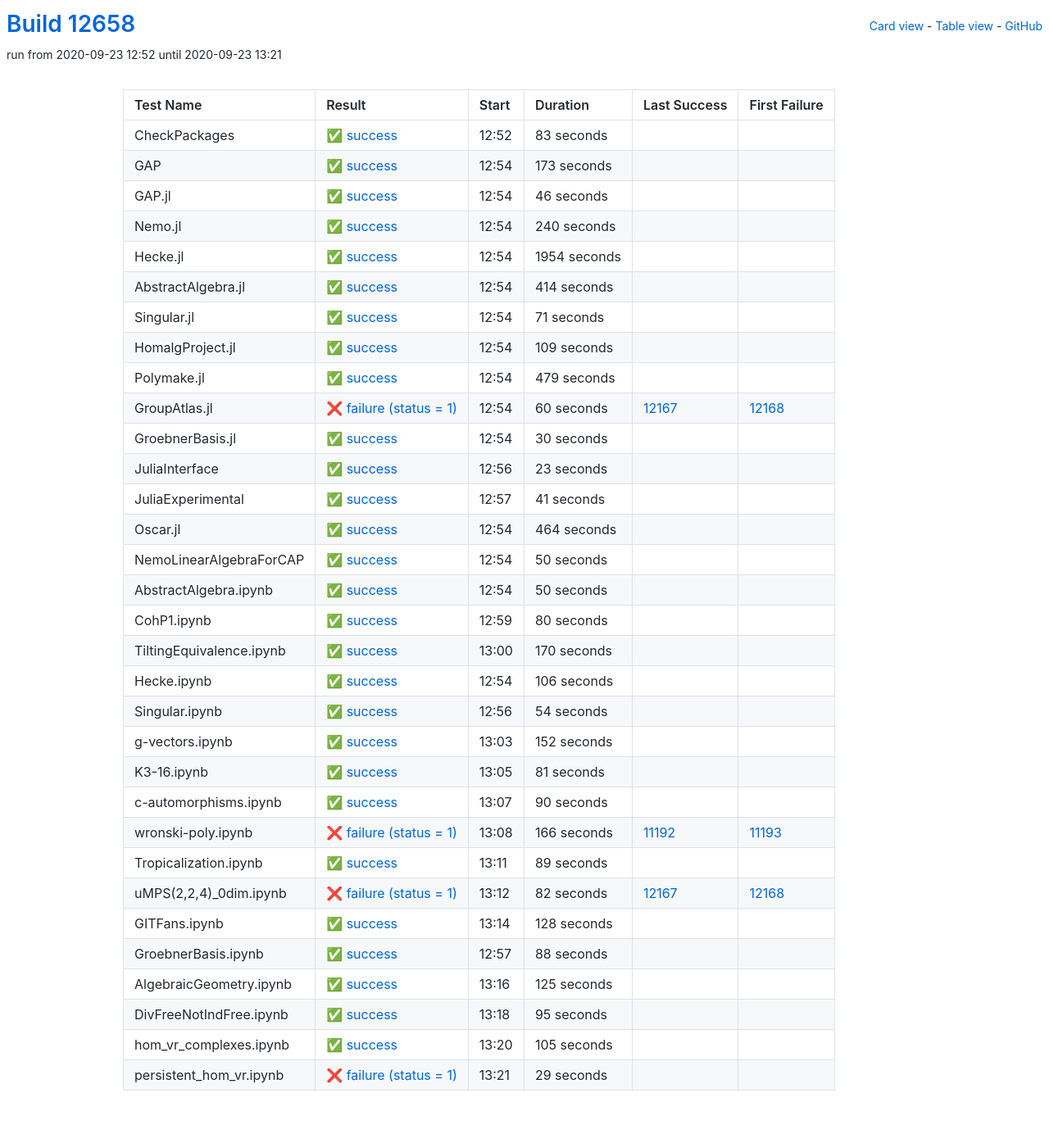
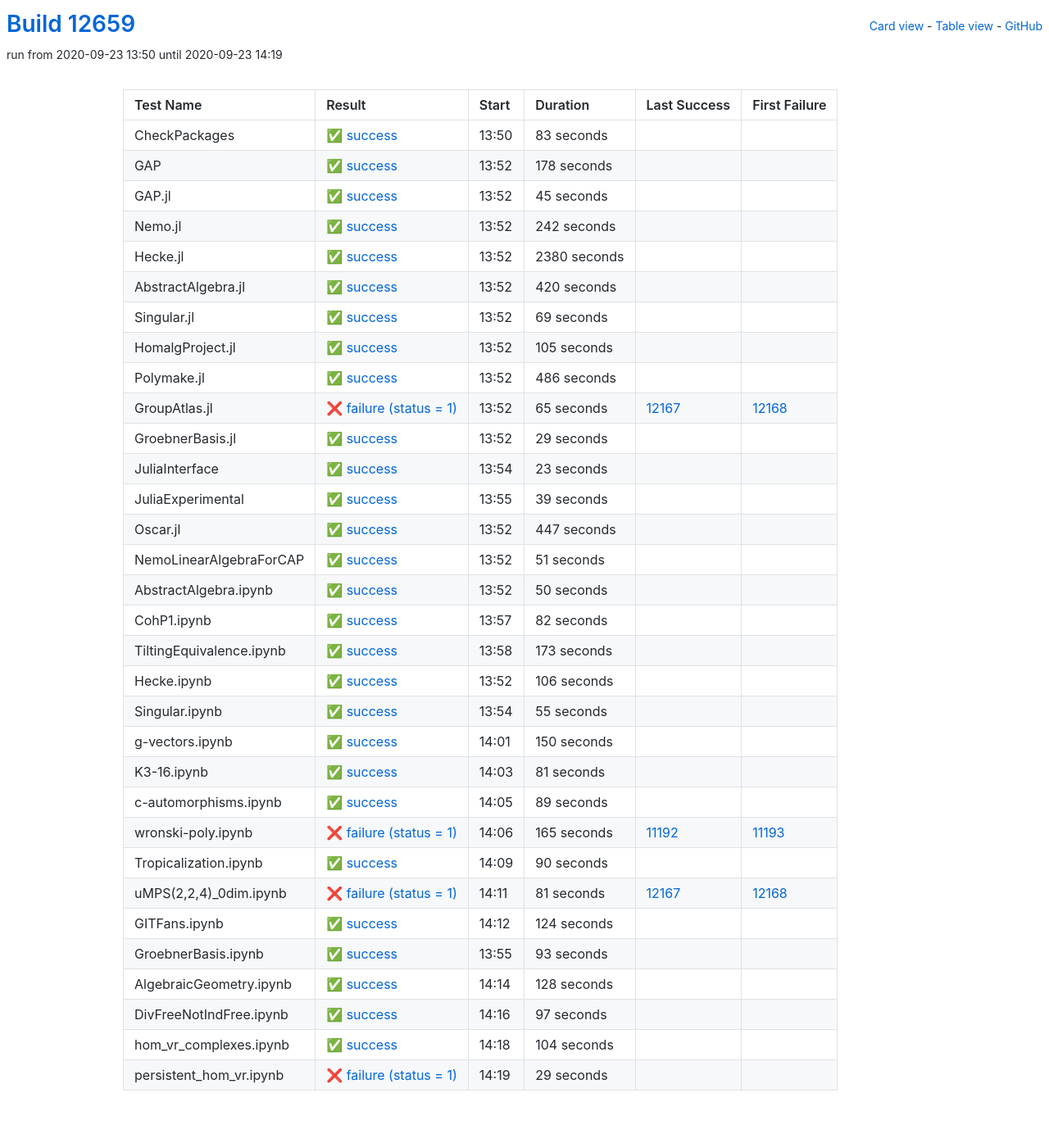
Before and after one commit to oscar-system/oscar-ci-status, a Jekyll site: the page built from table.html, in a window 1280 px wide. Shown: the whole page at 82% size. Built offline with Jekyll 4.4.1, drawn with Linux system fonts in a browser that asks for light colours.

Commit message:
Build #12659

```diff
--- a/_data/ci.yml
+++ b/_data/ci.yml
@@ -1,6 +1,6 @@
 ---
-build: 12658
-build_url: https://oscarci.mathematik.uni-kl.de/job/oscar/12658/
+build: 12659
+build_url: https://oscarci.mathematik.uni-kl.de/job/oscar/12659/
 job: oscar
 organization: oscar-system
 repo: oscar-ci-status
@@ -8,8 +8,8 @@
 tests:
 - name: CheckPackages
   id: checkpackages
-  log: https://oscarci.mathematik.uni-kl.de/job/oscar/12658/artifact/logs/build-12658/CheckPackages.log
-  start: 2020-09-23 12:52
+  log: https://oscarci.mathematik.uni-kl.de/job/oscar/12659/artifact/logs/build-12659/CheckPackages.log
+  start: 2020-09-23 13:50
   success: true
   exitcode: 0
   status: success
@@ -20,128 +20,128 @@
   first_failure_url:
 - name: GAP
   id: gap
-  log: https://oscarci.mathematik.uni-kl.de/job/oscar/12658/artifact/logs/build-12658/GAP.log
-  start: 2020-09-23 12:54
+  log: https://oscarci.mathematik.uni-kl.de/job/oscar/12659/artifact/logs/build-12659/GAP.log
+  start: 2020-09-23 13:52
   success: true
   exitcode: 0
   status: success
-  duration: 173
+  duration: 178
   last_success: false
   last_success_url:
   first_failure: false
   first_failure_url:
 - name: GAP.jl
   id: gap-jl
-  log: https://oscarci.mathematik.uni-kl.de/job/oscar/12658/artifact/logs/build-12658/GAP.jl.log
-  start: 2020-09-23 12:54
+  log: https://oscarci.mathematik.uni-kl.de/job/oscar/12659/artifact/logs/build-12659/GAP.jl.log
+  start: 2020-09-23 13:52
   success: true
   exitcode: 0
   status: success
-  duration: 46
+  duration: 45
   last_success: false
   last_success_url:
   first_failure: false
   first_failure_url:
 - name: Nemo.jl
   id: nemo-jl
-  log: https://oscarci.mathematik.uni-kl.de/job/oscar/12658/artifact/logs/build-12658/Nemo.jl.log
-  start: 2020-09-23 12:54
+  log: https://oscarci.mathematik.uni-kl.de/job/oscar/12659/artifact/logs/build-12659/Nemo.jl.log
+  start: 2020-09-23 13:52
   success: true
   exitcode: 0
   status: success
-  duration: 240
+  duration: 242
   last_success: false
   last_success_url:
   first_failure: false
   first_failure_url:
 - name: Hecke.jl
   id: hecke-jl
-  log: https://oscarci.mathematik.uni-kl.de/job/oscar/12658/artifact/logs/build-12658/Hecke.jl.log
-  start: 2020-09-23 12:54
+  log: https://oscarci.mathematik.uni-kl.de/job/oscar/12659/artifact/logs/build-12659/Hecke.jl.log
+  start: 2020-09-23 13:52
   success: true
   exitcode: 0
   status: success
-  duration: 1954
+  duration: 2380
   last_success: false
   last_success_url:
   first_failure: false
   first_failure_url:
 - name: AbstractAlgebra.jl
   id: abstractalgebra-jl
-  log: https://oscarci.mathematik.uni-kl.de/job/oscar/12658/artifact/logs/build-12658/AbstractAlgebra.jl.log
-  start: 2020-09-23 12:54
+  log: https://oscarci.mathematik.uni-kl.de/job/oscar/12659/artifact/logs/build-12659/AbstractAlgebra.jl.log
+  start: 2020-09-23 13:52
   success: true
   exitcode: 0
   status: success
-  duration: 414
+  duration: 420
   last_success: false
   last_success_url:
   first_failure: false
   first_failure_url:
 - name: Singular.jl
   id: singular-jl
-  log: https://oscarci.mathematik.uni-kl.de/job/oscar/12658/artifact/logs/build-12658/Singular.jl.log
-  start: 2020-09-23 12:54
+  log: https://oscarci.mathematik.uni-kl.de/job/oscar/12659/artifact/logs/build-12659/Singular.jl.log
+  start: 2020-09-23 13:52
   success: true
   exitcode: 0
   status: success
-  duration: 71
+  duration: 69
   last_success: false
   last_success_url:
   first_failure: false
   first_failure_url:
 - name: HomalgProject.jl
   id: homalgproject-jl
-  log: https://oscarci.mathematik.uni-kl.de/job/oscar/12658/artifact/logs/build-12658/HomalgProject.jl.log
-  start: 2020-09-23 12:54
+  log: https://oscarci.mathematik.uni-kl.de/job/oscar/12659/artifact/logs/build-12659/HomalgProject.jl.log
+  start: 2020-09-23 13:52
   success: true
   exitcode: 0
   status: success
-  duration: 109
+  duration: 105
   last_success: false
   last_success_url:
   first_failure: false
   first_failure_url:
 - name: Polymake.jl
   id: polymake-jl
-  log: https://oscarci.mathematik.uni-kl.de/job/oscar/12658/artifact/logs/build-12658/Polymake.jl.log
-  start: 2020-09-23 12:54
+  log: https://oscarci.mathematik.uni-kl.de/job/oscar/12659/artifact/logs/build-12659/Polymake.jl.log
+  start: 2020-09-23 13:52
   success: true
   exitcode: 0
   status: success
-  duration: 479
+  duration: 486
   last_success: false
   last_success_url:
   first_failure: false
   first_failure_url:
 - name: GroupAtlas.jl
   id: groupatlas-jl
-  log: https://oscarci.mathematik.uni-kl.de/job/oscar/12658/artifact/logs/build-12658/GroupAtlas.jl.log
-  start: 2020-09-23 12:54
+  log: https://oscarci.mathematik.uni-kl.de/job/oscar/12659/artifact/logs/build-12659/GroupAtlas.jl.log
+  start: 2020-09-23 13:52
   success: false
   exitcode: 1
   status: failure
-  duration: 60
+  duration: 65
   last_success: 12167
   last_success_url: https://oscarci.mathematik.uni-kl.de/job/oscar/12167/
   first_failure: 12168
   first_failure_url: https://oscarci.mathematik.uni-kl.de/job/oscar/12168/
 - name: GroebnerBasis.jl
   id: groebnerbasis-jl
-  log: https://oscarci.mathematik.uni-kl.de/job/oscar/12658/artifact/logs/build-12658/GroebnerBasis.jl.log
-  start: 2020-09-23 12:54
+  log: https://oscarci.mathematik.uni-kl.de/job/oscar/12659/artifact/logs/build-12659/GroebnerBasis.jl.log
+  start: 2020-09-23 13:52
   success: true
   exitcode: 0
   status: success
-  duration: 30
+  duration: 29
   last_success: false
   last_success_url:
   first_failure: false
   first_failure_url:
 - name: JuliaInterface
   id: juliainterface
-  log: https://oscarci.mathematik.uni-kl.de/job/oscar/12658/artifact/logs/build-12658/JuliaInterface.log
-  start: 2020-09-23 12:56
+  log: https://oscarci.mathematik.uni-kl.de/job/oscar/12659/artifact/logs/build-12659/JuliaInterface.log
+  start: 2020-09-23 13:54
   success: true
   exitcode: 0
   status: success
@@ -152,44 +152,44 @@
   first_failure_url:
 - name: JuliaExperimental
   id: juliaexperimental
-  log: https://oscarci.mathematik.uni-kl.de/job/oscar/12658/artifact/logs/build-12658/JuliaExperimental.log
-  start: 2020-09-23 12:57
+  log: https://oscarci.mathematik.uni-kl.de/job/oscar/12659/artifact/logs/build-12659/JuliaExperimental.log
+  start: 2020-09-23 13:55
   success: true
   exitcode: 0
   status: success
-  duration: 41
+  duration: 39
   last_success: false
   last_success_url:
   first_failure: false
   first_failure_url:
 - name: Oscar.jl
   id: oscar-jl
-  log: https://oscarci.mathematik.uni-kl.de/job/oscar/12658/artifact/logs/build-12658/Oscar.jl.log
-  start: 2020-09-23 12:54
+  log: https://oscarci.mathematik.uni-kl.de/job/oscar/12659/artifact/logs/build-12659/Oscar.jl.log
+  start: 2020-09-23 13:52
   success: true
   exitcode: 0
   status: success
-  duration: 464
+  duration: 447
   last_success: false
   last_success_url:
   first_failure: false
   first_failure_url:
 - name: NemoLinearAlgebraForCAP
   id: nemolinearalgebraforcap
-  log: https://oscarci.mathematik.uni-kl.de/job/oscar/12658/artifact/logs/build-12658/NemoLinearAlgebraForCAP.log
-  start: 2020-09-23 12:54
+  log: https://oscarci.mathematik.uni-kl.de/job/oscar/12659/artifact/logs/build-12659/NemoLinearAlgebraForCAP.log
+  start: 2020-09-23 13:52
   success: true
   exitcode: 0
   status: success
-  duration: 50
+  duration: 51
   last_success: false
   last_success_url:
   first_failure: false
   first_failure_url:
 - name: AbstractAlgebra.ipynb
   id: abstractalgebra-ipynb
-  log: https://oscarci.mathematik.uni-kl.de/job/oscar/12658/artifact/logs/build-12658/AbstractAlgebra.ipynb.log
-  start: 2020-09-23 12:54
+  log: https://oscarci.mathematik.uni-kl.de/job/oscar/12659/artifact/logs/build-12659/AbstractAlgebra.ipynb.log
+  start: 2020-09-23 13:52
   success: true
   exitcode: 0
   status: success
@@ -200,32 +200,32 @@
   first_failure_url:
 - name: CohP1.ipynb
   id: cohp1-ipynb
-  log: https://oscarci.mathematik.uni-kl.de/job/oscar/12658/artifact/logs/build-12658/CohP1.ipynb.log
-  start: 2020-09-23 12:59
+  log: https://oscarci.mathematik.uni-kl.de/job/oscar/12659/artifact/logs/build-12659/CohP1.ipynb.log
+  start: 2020-09-23 13:57
   success: true
   exitcode: 0
   status: success
-  duration: 80
+  duration: 82
   last_success: false
   last_success_url:
   first_failure: false
   first_failure_url:
 - name: TiltingEquivalence.ipynb
   id: tiltingequivalence-ipynb
-  log: https://oscarci.mathematik.uni-kl.de/job/oscar/12658/artifact/logs/build-12658/TiltingEquivalence.ipynb.log
-  start: 2020-09-23 13:00
+  log: https://oscarci.mathematik.uni-kl.de/job/oscar/12659/artifact/logs/build-12659/TiltingEquivalence.ipynb.log
+  start: 2020-09-23 13:58
   success: true
   exitcode: 0
   status: success
-  duration: 170
+  duration: 173
   last_success: false
   last_success_url:
   first_failure: false
   first_failure_url:
 - name: Hecke.ipynb
   id: hecke-ipynb
-  log: https://oscarci.mathematik.uni-kl.de/job/oscar/12658/artifact/logs/build-12658/Hecke.ipynb.log
-  start: 2020-09-23 12:54
+  log: https://oscarci.mathematik.uni-kl.de/job/oscar/12659/artifact/logs/build-12659/Hecke.ipynb.log
+  start: 2020-09-23 13:52
   success: true
   exitcode: 0
   status: success
@@ -236,32 +236,32 @@
   first_failure_url:
 - name: Singular.ipynb
   id: singular-ipynb
-  log: https://oscarci.mathematik.uni-kl.de/job/oscar/12658/artifact/logs/build-12658/Singular.ipynb.log
-  start: 2020-09-23 12:56
+  log: https://oscarci.mathematik.uni-kl.de/job/oscar/12659/artifact/logs/build-12659/Singular.ipynb.log
+  start: 2020-09-23 13:54
   success: true
   exitcode: 0
   status: success
-  duration: 54
+  duration: 55
   last_success: false
   last_success_url:
   first_failure: false
   first_failure_url:
 - name: g-vectors.ipynb
   id: g-vectors-ipynb
-  log: https://oscarci.mathematik.uni-kl.de/job/oscar/12658/artifact/logs/build-12658/g-vectors.ipynb.log
-  start: 2020-09-23 13:03
+  log: https://oscarci.mathematik.uni-kl.de/job/oscar/12659/artifact/logs/build-12659/g-vectors.ipynb.log
+  start: 2020-09-23 14:01
   success: true
   exitcode: 0
   status: success
-  duration: 152
+  duration: 150
   last_success: false
   last_success_url:
   first_failure: false
   first_failure_url:
 - name: K3-16.ipynb
   id: k3-16-ipynb
-  log: https://oscarci.mathematik.uni-kl.de/job/oscar/12658/artifact/logs/build-12658/K3-16.ipynb.log
-  start: 2020-09-23 13:05
+  log: https://oscarci.mathematik.uni-kl.de/job/oscar/12659/artifact/logs/build-12659/K3-16.ipynb.log
+  start: 2020-09-23 14:03
   success: true
   exitcode: 0
   status: success
@@ -272,8 +272,32 @@
   first_failure_url:
 - name: c-automorphisms.ipynb
   id: c-automorphisms-ipynb
-  log: https://oscarci.mathematik.uni-kl.de/job/oscar/12658/artifact/logs/build-12658/c-automorphisms.ipynb.log
-  start: 2020-09-23 13:07
+  log: https://oscarci.mathematik.uni-kl.de/job/oscar/12659/artifact/logs/build-12659/c-automorphisms.ipynb.log
+  start: 2020-09-23 14:05
+  success: true
+  exitcode: 0
+  status: success
+  duration: 89
+  last_success: false
+  last_success_url:
+  first_failure: false
+  first_failure_url:
+- name: wronski-poly.ipynb
+  id: wronski-poly-ipynb
+  log: https://oscarci.mathematik.uni-kl.de/job/oscar/12659/artifact/logs/build-12659/wronski-poly.ipynb.log
+  start: 2020-09-23 14:06
+  success: false
+  exitcode: 1
+  status: failure
+  duration: 165
+  last_success: 11192
+  last_success_url: https://oscarci.mathematik.uni-kl.de/job/oscar/11192/
+  first_failure: 11193
+  first_failure_url: https://oscarci.mathematik.uni-kl.de/job/oscar/11193/
+- name: Tropicalization.ipynb
+  id: tropicalization-ipynb
+  log: https://oscarci.mathematik.uni-kl.de/job/oscar/12659/artifact/logs/build-12659/Tropicalization.ipynb.log
+  start: 2020-09-23 14:09
   success: true
   exitcode: 0
   status: success
@@ -282,46 +306,46 @@
   last_success_url:
   first_failure: false
   first_failure_url:
-- name: wronski-poly.ipynb
-  id: wronski-poly-ipynb
-  log: https://oscarci.mathematik.uni-kl.de/job/oscar/12658/artifact/logs/build-12658/wronski-poly.ipynb.log
-  start: 2020-09-23 13:08
+- name: uMPS(2,2,4)_0dim.ipynb
+  id: umps-2-2-4-0dim-ipynb
+  log: https://oscarci.mathematik.uni-kl.de/job/oscar/12659/artifact/logs/build-12659/uMPS-2-2-4-_0dim.ipynb.log
+  start: 2020-09-23 14:11
   success: false
   exitcode: 1
   status: failure
-  duration: 166
-  last_success: 11192
-  last_success_url: https://oscarci.mathematik.uni-kl.de/job/oscar/11192/
-  first_failure: 11193
-  first_failure_url: https://oscarci.mathematik.uni-kl.de/job/oscar/11193/
-- name: Tropicalization.ipynb
-  id: tropicalization-ipynb
-  log: https://oscarci.mathematik.uni-kl.de/job/oscar/12658/artifact/logs/build-12658/Tropicalization.ipynb.log
-  start: 2020-09-23 13:11
-  success: true
-  exitcode: 0
-  status: success
-  duration: 89
-  last_success: false
-  last_success_url:
-  first_failure: false
-  first_failure_url:
-- name: uMPS(2,2,4)_0dim.ipynb
-  id: umps-2-2-4-0dim-ipynb
-  log: https://oscarci.mathematik.uni-kl.de/job/oscar/12658/artifact/logs/build-12658/uMPS-2-2-4-_0dim.ipynb.log
-  start: 2020-09-23 13:12
-  success: false
-  exitcode: 1
-  status: failure
-  duration: 82
+  duration: 81
   last_success: 12167
   last_success_url: https://oscarci.mathematik.uni-kl.de/job/oscar/12167/
   first_failure: 12168
   first_failure_url: https://oscarci.mathematik.uni-kl.de/job/oscar/12168/
 - name: GITFans.ipynb
   id: gitfans-ipynb
-  log: https://oscarci.mathematik.uni-kl.de/job/oscar/12658/artifact/logs/build-12658/GITFans.ipynb.log
-  start: 2020-09-23 13:14
+  log: https://oscarci.mathematik.uni-kl.de/job/oscar/12659/artifact/logs/build-12659/GITFans.ipynb.log
+  start: 2020-09-23 14:12
+  success: true
+  exitcode: 0
+  status: success
+  duration: 124
+  last_success: false
+  last_success_url:
+  first_failure: false
+  first_failure_url:
+- name: GroebnerBasis.ipynb
+  id: groebnerbasis-ipynb
+  log: https://oscarci.mathematik.uni-kl.de/job/oscar/12659/artifact/logs/build-12659/GroebnerBasis.ipynb.log
+  start: 2020-09-23 13:55
+  success: true
+  exitcode: 0
+  status: success
+  duration: 93
+  last_success: false
+  last_success_url:
+  first_failure: false
+  first_failure_url:
+- name: AlgebraicGeometry.ipynb
+  id: algebraicgeometry-ipynb
+  log: https://oscarci.mathematik.uni-kl.de/job/oscar/12659/artifact/logs/build-12659/AlgebraicGeometry.ipynb.log
+  start: 2020-09-23 14:14
   success: true
   exitcode: 0
   status: success
@@ -330,58 +354,34 @@
   last_success_url:
   first_failure: false
   first_failure_url:
-- name: GroebnerBasis.ipynb
-  id: groebnerbasis-ipynb
-  log: https://oscarci.mathematik.uni-kl.de/job/oscar/12658/artifact/logs/build-12658/GroebnerBasis.ipynb.log
-  start: 2020-09-23 12:57
+- name: DivFreeNotIndFree.ipynb
+  id: divfreenotindfree-ipynb
+  log: https://oscarci.mathematik.uni-kl.de/job/oscar/12659/artifact/logs/build-12659/DivFreeNotIndFree.ipynb.log
+  start: 2020-09-23 14:16
   success: true
   exitcode: 0
   status: success
-  duration: 88
-  last_success: false
-  last_success_url:
-  first_failure: false
-  first_failure_url:
-- name: AlgebraicGeometry.ipynb
-  id: algebraicgeometry-ipynb
-  log: https://oscarci.mathematik.uni-kl.de/job/oscar/12658/artifact/logs/build-12658/AlgebraicGeometry.ipynb.log
-  start: 2020-09-23 13:16
-  success: true
-  exitcode: 0
-  status: success
-  duration: 125
-  last_success: false
-  last_success_url:
-  first_failure: false
-  first_failure_url:
-- name: DivFreeNotIndFree.ipynb
-  id: divfreenotindfree-ipynb
-  log: https://oscarci.mathematik.uni-kl.de/job/oscar/12658/artifact/logs/build-12658/DivFreeNotIndFree.ipynb.log
-  start: 2020-09-23 13:18
-  success: true
-  exitcode: 0
-  status: success
-  duration: 95
+  duration: 97
   last_success: false
   last_success_url:
   first_failure: false
   first_failure_url:
 - name: hom_vr_complexes.ipynb
   id: hom-vr-complexes-ipynb
-  log: https://oscarci.mathematik.uni-kl.de/job/oscar/12658/artifact/logs/build-12658/hom_vr_complexes.ipynb.log
-  start: 2020-09-23 13:20
+  log: https://oscarci.mathematik.uni-kl.de/job/oscar/12659/artifact/logs/build-12659/hom_vr_complexes.ipynb.log
+  start: 2020-09-23 14:18
   success: true
   exitcode: 0
   status: success
-  duration: 105
+  duration: 104
   last_success: false
   last_success_url:
   first_failure: false
   first_failure_url:
 - name: persistent_hom_vr.ipynb
   id: persistent-hom-vr-ipynb
-  log: https://oscarci.mathematik.uni-kl.de/job/oscar/12658/artifact/logs/build-12658/persistent_hom_vr.ipynb.log
-  start: 2020-09-23 13:21
+  log: https://oscarci.mathematik.uni-kl.de/job/oscar/12659/artifact/logs/build-12659/persistent_hom_vr.ipynb.log
+  start: 2020-09-23 14:19
   success: false
   exitcode: 1
   status: failure
```
Also changed, not shown: README.md.
